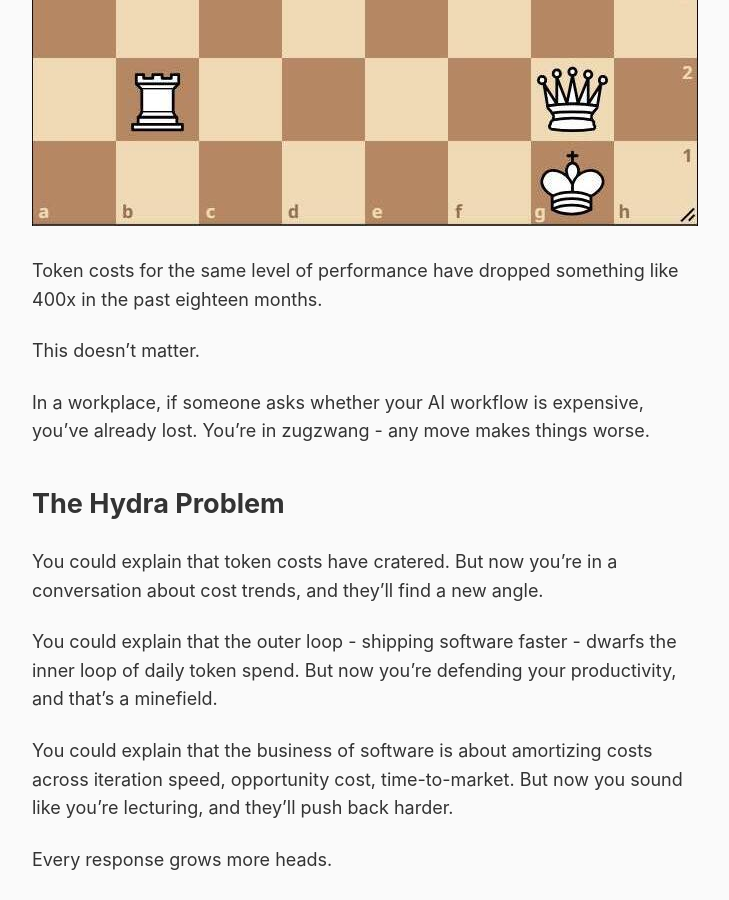
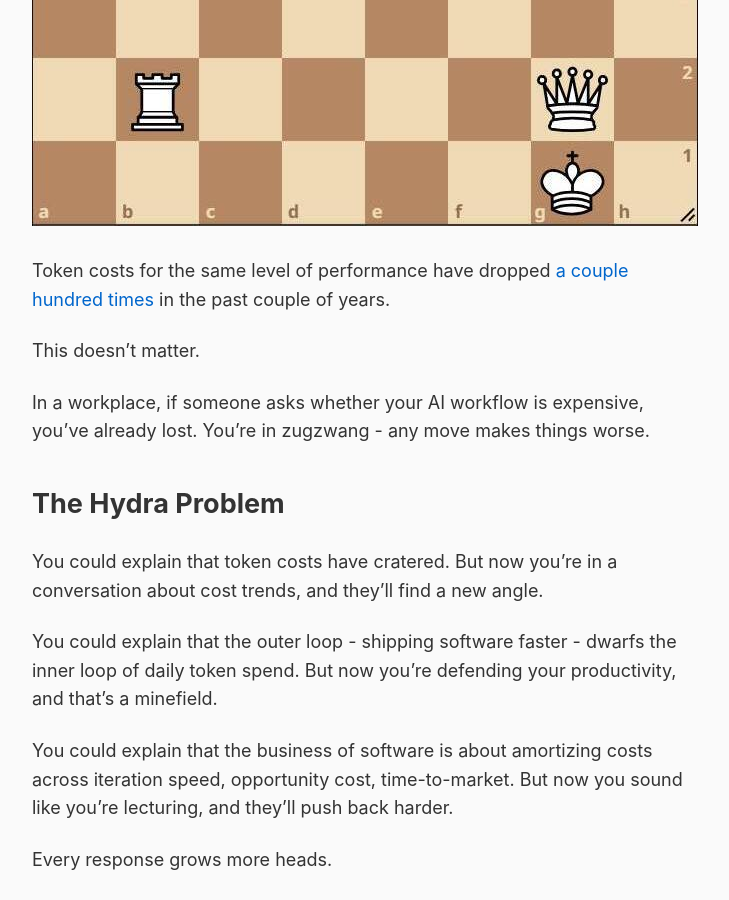
Before and after one commit to rob137/rob137.github.io, a Jekyll site: the page built from _posts/2026-01-08-zugzwang.md, in a window 1280 px wide and 900 px high, scrolled down 693 px. Shown: the whole window, without its empty margins (275-1004 px from the left). Built offline with Jekyll 4.4.1, drawn with Linux system fonts in a browser that asks for light colours.

Commit message:
Soften 400x claim, add Epoch AI source
Co-Authored-By: Claude Opus 4.5 <noreply@anthropic.com>

```diff
--- a/_posts/2026-01-08-zugzwang.md
+++ b/_posts/2026-01-08-zugzwang.md
@@ -8,7 +8,7 @@ excerpt: "Once someone asks 'isn't that expensive?', you've already lost."
 
 ![Zugzwang - after Rb6, Black to move, any move loses](/assets/images/zugzwang.jpeg)
 
-Token costs for the same level of performance have dropped something like 400x in the past eighteen months.
+Token costs for the same level of performance have dropped [a couple hundred times](https://epoch.ai/data-insights/llm-inference-price-trends) in the past couple of years.
 
 This doesn't matter.
 
```
